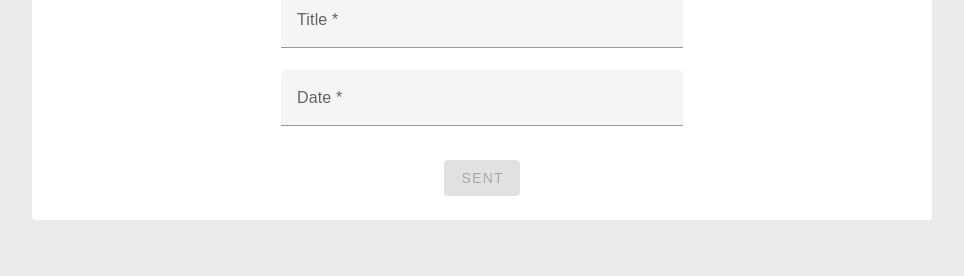
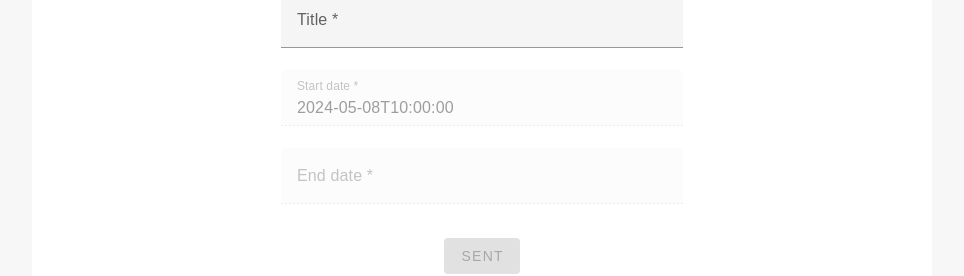
Before and after one commit to piyawat5/booking-app, a Vue app: page /about in a window 1280 px wide. Shown: the part 220-496 px from the top of the page, without its empty margins (158-1122 px from the left). Built offline with nearby package versions, Linux system fonts and the light colour scheme; a web font is replaced by a local one.

Commit message:
update code

```diff
--- a/src/App.vue
+++ b/src/App.vue
@@ -21,7 +21,7 @@ import NavbarComponent from "./components/NavbarComponent.vue";
 }
 
 body {
-  background: #eaeaea;
+  background: #f7f7f7;
 }
 
 /* route transitions */
--- a/src/components/AvatarComponent.vue
+++ b/src/components/AvatarComponent.vue
@@ -1,7 +1,11 @@
 <template>
   <div class="avatar-container">
     <div v-for="item in customType" :key="item">
-      <img v-if="avatar[item]" :class="item" :src="getImgUrl(avatar[item])" />
+      <img
+        v-if="avatar[item]"
+        :class="item"
+        :src="getImgUrl(avatar[item] || '')"
+      />
     </div>
     <v-icon size="xxx-large" style="color: rgb(255, 215, 166)"
       >mdi-account</v-icon
--- a/src/components/FullCalendarComponent.vue
+++ b/src/components/FullCalendarComponent.vue
@@ -23,10 +23,18 @@
           v-model.trim="formBody.title"
         />
         <v-text-field
-          label="Date *"
+          label="Start date *"
           :readonly="loading"
           :rules="[(v) => !!v || 'Date is required']"
-          v-model.trim="formBody.date"
+          :disabled="true"
+          v-model.trim="formBody.startDate"
+        />
+        <v-text-field
+          label="End date *"
+          :readonly="loading"
+          :rules="[(v) => !!v || 'Date is required']"
+          :disabled="true"
+          v-model.trim="formBody.endDate"
         />
       </v-col>
       <!-- @input="(e: Event)=> {
@@ -43,16 +51,16 @@
 <script lang="ts">
 import FullCalendar from "@fullcalendar/vue3";
 import dayGridPlugin from "@fullcalendar/daygrid";
-import interactionPlugin, { DateClickArg } from "@fullcalendar/interaction";
+import interactionPlugin from "@fullcalendar/interaction";
 import {
   CalendarOptions,
   DateSelectArg,
   DateSpanApi,
-  DateUnselectArg,
+  // DateUnselectArg,
   EventInput,
 } from "@fullcalendar/core";
 import timeGridPlugin from "@fullcalendar/timegrid";
-import { ref, Ref } from "vue";
+import { onMounted, ref, Ref } from "vue";
 import { reactive } from "vue";
 
 export default {
@@ -88,7 +96,7 @@ export default {
       // },
       weekNumbers: true,
       selectable: true,
-      unselectAuto: true,
+      unselectAuto: false,
       unselectCancel: "form",
       selectMirror: true,
       selectOverlap: () => {
@@ -132,12 +140,19 @@ export default {
         // } else {
         //   alert("get api");
         // }
-        console.log(selectionInfo);
+
+        calendarOptions.value.events = (
+          calendarOptions.value.events as EventInput[]
+        ).filter((item) => item.backgroundColor != "red");
+
+        console.log("select", selectionInfo);
+        formBody.startDate = selectionInfo.startStr;
+        formBody.endDate = selectionInfo.endStr;
       },
-      unselect: (jsEvent?: DateUnselectArg) => {
-        // doesn’t happen when unselectAuto is false
-        console.log(`${jsEvent} `);
-      },
+      // unselect: (jsEvent?: DateUnselectArg) => {
+      //   // doesn’t happen when unselectAuto is false
+      //   console.log("unselect", `${jsEvent} `);
+      // },
       nowIndicator: true,
       // now: () => {
       //   return "2024-02-27T13:00:00";
@@ -147,17 +162,17 @@ export default {
 
       // hiddenDays: [0, 1],
       weekends: true,
-      dateClick: (value) => {
-        //click space (not event exist)
-        handleDateClick(value);
-      },
+      // dateClick: (value) => {
+      //   //click space (not event exist)
+      //   // handleDateClick(value);
+      // },
       eventOverlap: false,
       headerToolbar: {
         left: "prev,next today",
         right: "title",
       },
       footerToolbar: {
-        right: "dayGridMonth,timeGridWeek,timeGridDay",
+        right: "timeGridWeek,timeGridDay",
       },
       eventMouseEnter: (info) => {
         console.log("hover", info.event);
@@ -175,16 +190,17 @@ export default {
       eventChange: (changeInfo) => {
         console.log("changeEvent", changeInfo.event);
       },
-      eventClick: (clickInfo) => {
-        //click event exist
-        if (
-          confirm(
-            `Are you sure you want to delete the event '${clickInfo.event.title}'`
-          )
-        ) {
-          clickInfo.event.remove();
-        }
-      },
+      //use for admin level
+      // eventClick: (clickInfo) => {
+      //   //click event exist
+      //   if (
+      //     confirm(
+      //       `Are you sure you want to delete the event '${clickInfo.event.title}'`
+      //     )
+      //   ) {
+      //     clickInfo.event.remove();
+      //   }
+      // },
       eventResize: function (info) {
         alert(
           info.event.title + " end is now " + info.event?.end?.toISOString()
@@ -197,22 +213,37 @@ export default {
 
       events: [
         {
+          title: "",
+          start: "2024-05-08T10:00:00",
+          interactive: true,
+          backgroundColor: "red",
+          borderColor: "red",
+          // end: "2024-03-02",
+          // editable: false,
+
+          overlap: false,
+          // display: "background",
+        },
+        {
           title: "โครงการพัฒนา พนักงานครั้งที่22",
-          start: "2024-03-06T10:00:00",
+          start: "2024-05-02T10:00:00",
           interactive: true,
-          backgroundColor: "#ee5555",
-          borderColor: "#ee5555",
+          backgroundColor: "#818181",
+          borderColor: "#818181",
           // end: "2024-03-02",
-          overlap: true,
+          editable: false,
+
+          overlap: false,
           // display: "background",
         },
         {
           title: "asdf",
-          start: "2024-02-27T16:00:00",
-          backgroundColor: "#ee5555",
-          borderColor: "#ee5555",
+          start: "2024-05-02T16:00:00",
+          backgroundColor: "#818181",
+          borderColor: "#818181",
+          editable: false,
           // end: "2024-02-29",
-          overlap: true,
+          overlap: false,
           // display: "background",
         },
       ] as EventInput[],
@@ -222,7 +253,8 @@ export default {
 
     const formBody = reactive({
       title: "",
-      date: "" as any,
+      startDate: "" as any,
+      endDate: "" as any,
     });
     const required = (v: any) => {
       return !!v || "Field is required";
@@ -233,13 +265,9 @@ export default {
       loading.value = true;
 
       setTimeout(() => {
-        calendarOptions.value = {
-          ...calendarOptions.value,
-          events: [
-            ...(calendarOptions.value?.events as EventInput[]),
-            { ...formBody },
-          ],
-        };
+        alert(
+          `จองห้องสำเร็จ ช่วงเวลาการจอง เริ่ม ${formBody.startDate}  จนถึง ${formBody.endDate}`
+        );
         loading.value = false;
       }, 1500);
     };
@@ -248,12 +276,23 @@ export default {
       calendarOptions.value.weekends = !calendarOptions.value.weekends;
     };
 
-    const handleDateClick = (value: DateClickArg) => {
-      console.log(value);
+    onMounted(() => {
+      let autoField = (calendarOptions.value.events as EventInput[]).find(
+        (item) => item.backgroundColor == "red"
+      );
 
-      // alert(`date click ${value.dateStr} ${JSON.stringify(value.view)}`);
-      // value.dayEl.style.backgroundColor = "red";
-    };
+      if (autoField) {
+        formBody.startDate = autoField?.start;
+        formBody.endDate = autoField?.end;
+      }
+    });
+
+    // const handleDateClick = (value: DateClickArg) => {
+    //   console.log(value);
+
+    //   // alert(`date click ${value.dateStr} ${JSON.stringify(value.view)}`);
+    //   // value.dayEl.style.backgroundColor = "red";
+    // };
 
     return {
       calendarOptions,
--- a/src/views/AboutView.vue
+++ b/src/views/AboutView.vue
@@ -14,6 +14,7 @@
 import FullCalendarComponent from "@/components/FullCalendarComponent.vue";
 import TitleComponent from "@/components/TitleComponent.vue";
 import { TitleActionEnum } from "@/components/Type";
+import { onBeforeMount } from "vue";
 
 export default {
   name: "AboutView",
@@ -22,6 +23,9 @@ export default {
     TitleComponent,
   },
   setup() {
+    onBeforeMount(() => {
+      window.scrollTo(0, 0);
+    });
     return { TitleActionEnum };
   },
 };
--- a/src/views/AdminView.vue
+++ b/src/views/AdminView.vue
@@ -6,11 +6,19 @@
 
 <script>
 // @ is an alias to /src
+import { onBeforeMount } from "vue";
 
 export default {
   name: "AdminView",
   // components: {
   //   HelloWorld
   // }
+
+  setup() {
+    onBeforeMount(() => {
+      window.scrollTo(0, 0);
+    });
+    return {};
+  },
 };
 </script>
--- a/src/views/AnnounceView.vue
+++ b/src/views/AnnounceView.vue
@@ -14,6 +14,7 @@ export default {
     const announceId = ref("");
 
     onMounted(() => {
+      window.scrollTo(0, 0);
       announceId.value = route.params.id;
     });
 
--- a/src/views/BookingView.vue
+++ b/src/views/BookingView.vue
@@ -10,6 +10,7 @@
 <script lang="ts">
 import MeetingRoomComponent from "@/components/MeetingRoomComponent.vue";
 import TitleComponent from "@/components/TitleComponent.vue";
+import { onBeforeMount } from "vue";
 
 // @ is an alias to /src
 
@@ -17,6 +18,9 @@ export default {
   name: "BookingView",
   components: { MeetingRoomComponent, TitleComponent },
   setup() {
+    onBeforeMount(() => {
+      window.scrollTo(0, 0);
+    });
     return {};
   },
 };
--- a/src/views/HomeView.vue
+++ b/src/views/HomeView.vue
@@ -46,6 +46,7 @@
 
 <script>
 // @ is an alias to /src
+import { onBeforeMount } from "vue";
 import TitleComponent from "@/components/TitleComponent.vue";
 import { colors } from "../main";
 import { TitleActionEnum } from "@/components/Type";
@@ -55,6 +56,9 @@ import AnimateScroll from "@/components/AnimateScroll.vue";
 export default {
   name: "HomeView",
   setup() {
+    onBeforeMount(() => {
+      window.scrollTo(0, 0);
+    });
     return { colors, TitleActionEnum };
   },
   components: { TitleComponent, AnnounceComponent, AnimateScroll },
```
Also changed, not shown: src/components/Type.ts (+6 -6 lines).
